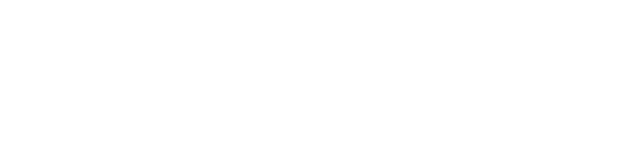
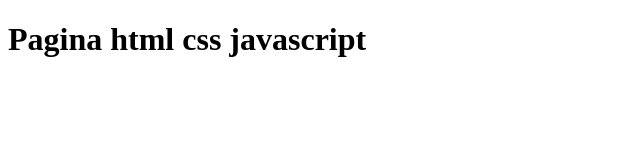
Before and after one commit to Bruno-Guima/pagina-html-css-javascript, a plain HTML site: page index.html in a window 1280 px wide. Shown: the whole page, without its empty margins (0-640 px from the left). Drawn offline with Linux system fonts and the light colour scheme.

Commit message:
acrescentando tag h1

```diff
--- a/index.html
+++ b/index.html
@@ -5,6 +5,6 @@
 <title>Document</title>
 </head>
 <body>
-<!-- Conteúdo -->
+<h1> Pagina html css javascript</h1>
 </body>
 </html>
```
